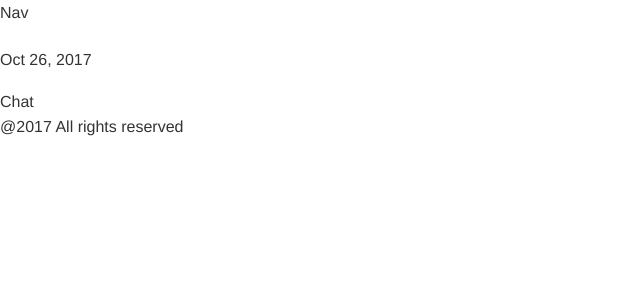
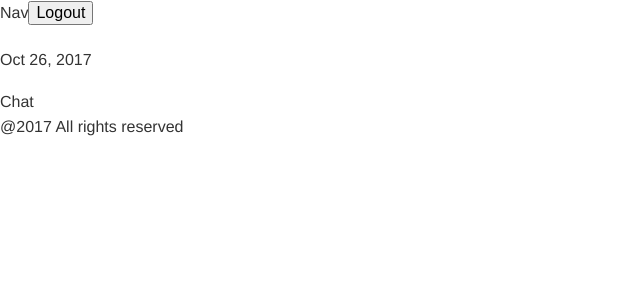
Before and after one commit to taudette/ora-front-end, a React app: page / in a window 1280 px wide. Shown: the top 300 px of the page, without its empty margins (0-640 px from the left). Built offline with nearby package versions, Linux system fonts and the light colour scheme; no server answers.

Commit message:
Add logout button

```diff
--- a/src/components/Nav.js
+++ b/src/components/Nav.js
@@ -1,8 +1,9 @@
 import React from 'react'
 
-const NavComponent = () => (
+const NavComponent = (props) => (
     <div>
         Nav
+        <button onClick={props.logOut}>Logout</button>
     </div>
 )
 
--- a/src/containers/Nav.js
+++ b/src/containers/Nav.js
@@ -1,9 +1,10 @@
 import React from 'react'
 import { connect } from 'react-redux'
 import NavComponent from '../components/Nav'
+import { logOut } from '../localStorage'
 
 const NavContainer = () => (
-    <NavComponent />
+    <NavComponent logOut={logOut}/>
 )
 
 export default NavContainer
--- a/src/localStorage.js
+++ b/src/localStorage.js
@@ -18,3 +18,5 @@ export const saveState = (state) => {
 
     }
 }
+
+export const logOut = () => localStorage.clear()
```
